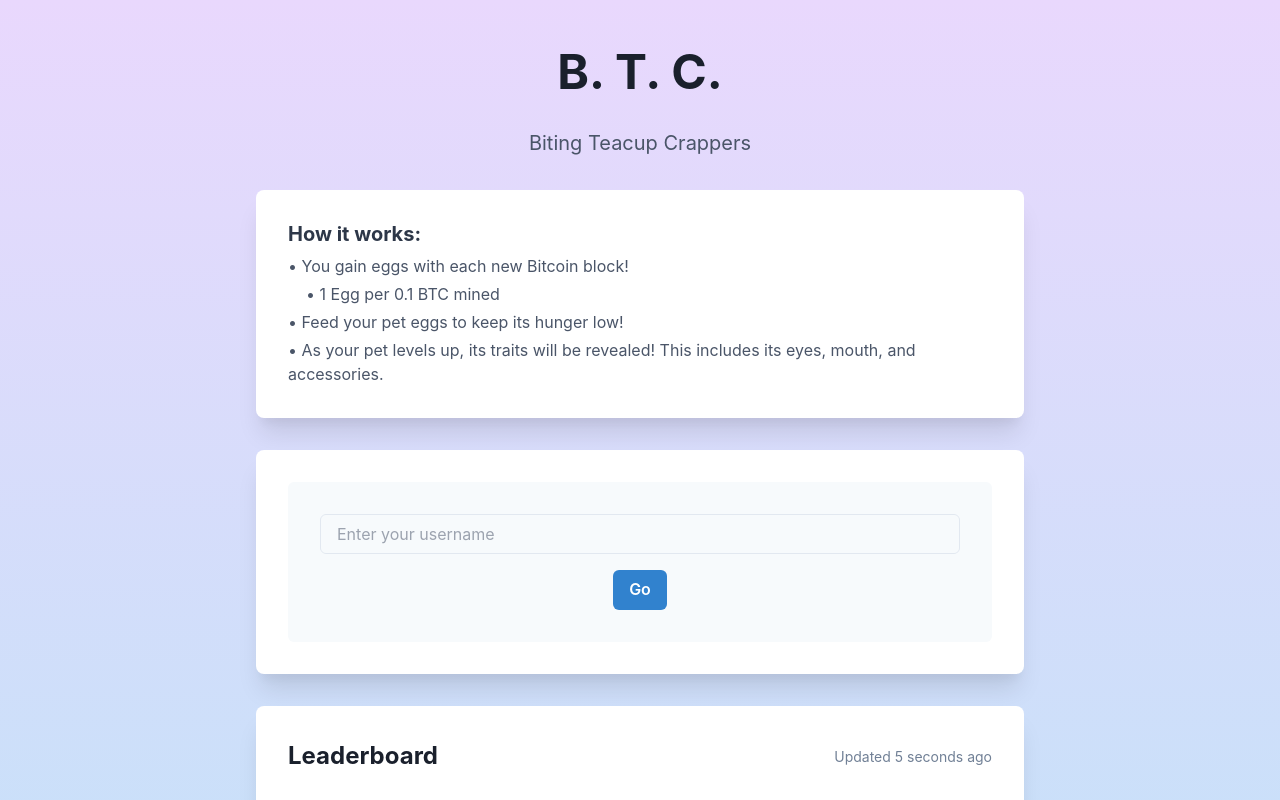
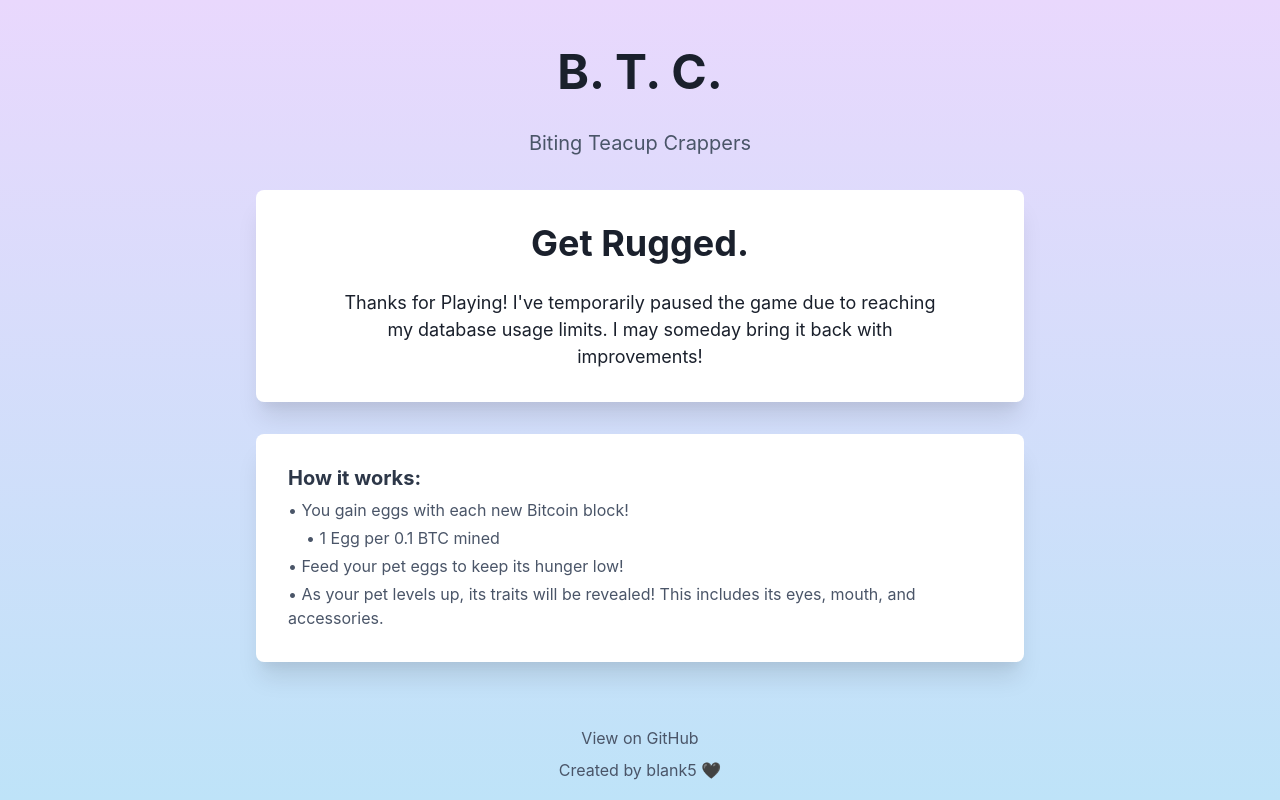
Before and after one commit to bl-nkd-v/biting-teacup-crappers, a Next.js app: page / in a window 1280 px wide. Shown: the top 800 px of the page. Built offline with nearby package versions, Linux system fonts and the light colour scheme; no server answers; the database is empty.

Commit message:
Fix with message of temporary pause on game

```diff
--- a/components/Home.tsx
+++ b/components/Home.tsx
@@ -2,37 +2,51 @@
   Box,
   Container,
   Heading,
-  Text,
-  VStack,
-  Button,
+  // Button,
   useColorModeValue,
-  Input,
+  // Input,
   Link,
 } from "@chakra-ui/react";
-import Pet from "../components/Pet";
-import { useUser } from "../contexts/UserContext";
-import { useState } from "react";
-import BitcoinBlockTracker from "./BitcoinBlockTracker";
-import Leaderboard from "./Leaderboard";
+// import Pet from "../components/Pet";
+// import { useUser } from "../contexts/UserContext";
+// import { useState } from "react";
+// import BitcoinBlockTracker from "./BitcoinBlockTracker";
+// import Leaderboard from "./Leaderboard";
+import { Center, Text, VStack } from "@chakra-ui/react";
+
+const RuggedMessage = () => (
+  <Center>
+    <VStack spacing={6}>
+      <Heading as="h2" size="xl" textAlign="center">
+        Get Rugged.
+      </Heading>
+      <Text fontSize="lg" textAlign="center" maxW="600px">
+        Thanks for Playing! I&apos;ve temporarily paused the game due to
+        reaching my database usage limits. I may someday bring it back with
+        improvements!
+      </Text>
+    </VStack>
+  </Center>
+);
 
 const Home = () => {
-  const { userId, setUserId } = useUser();
-  const [username, setUsername] = useState("");
+  // const { userId, setUserId } = useUser();
+  // const [username, setUsername] = useState("");
 
   const bgGradient = useColorModeValue(
     "linear(to-b, purple.100, blue.100)",
     "linear(to-b, purple.900, blue.900)"
   );
-  const connectBgColor = useColorModeValue("gray.50", "gray.600");
+  // const connectBgColor = useColorModeValue("gray.50", "gray.600");
   // const connectTextColor = useColorModeValue("gray.700", "white");
 
-  const submitUsername = () => {
-    setUserId(username);
-  };
+  // const submitUsername = () => {
+  //   setUserId(username);
+  // };
 
-  const logout = () => {
-    setUserId(null);
-  };
+  // const logout = () => {
+  //   setUserId(null);
+  // };
 
   return (
     <Box minHeight="100vh" bgGradient={bgGradient}>
@@ -50,7 +64,19 @@
             Biting Teacup Crappers
           </Text>
 
-          {userId && <Button onClick={logout}>Log Out</Button>}
+          <Box
+            p={8}
+            bg={useColorModeValue("white", "gray.700")}
+            borderRadius="lg"
+            boxShadow="xl"
+            overflow="hidden"
+            w="full"
+            maxW="3xl"
+          >
+            <RuggedMessage />
+          </Box>
+
+          {/* {userId && <Button onClick={logout}>Log Out</Button>} */}
 
           <Box
             p={8}
@@ -99,6 +125,7 @@
             </VStack>
           </Box>
 
+          {/*
           <Box
             p={8}
             bg={useColorModeValue("white", "gray.700")}
@@ -118,7 +145,7 @@
                 <Button colorScheme="blue">Connect Wallet</Button>
                 <Text fontSize="xl" color={connectTextColor}>
                   Don&apos;t have a wallet?
-                </Text> */}
+                </Text>
                 <Input
                   placeholder="Enter your username"
                   value={username}
@@ -130,7 +157,9 @@
               </VStack>
             )}
           </Box>
+          */}
 
+          {/*
           <Box
             p={8}
             bg={useColorModeValue("white", "gray.700")}
@@ -141,9 +170,9 @@
             maxW="3xl"
           >
             <Leaderboard />
-          </Box>
+          </Box> */}
 
-          <Box
+          {/* <Box
             p={8}
             bg={useColorModeValue("white", "gray.700")}
             borderRadius="lg"
@@ -153,7 +182,7 @@
             maxW="3xl"
           >
             <BitcoinBlockTracker />
-          </Box>
+          </Box> */}
         </VStack>
       </Container>
 
```
Also changed, not shown: vercel.json.
